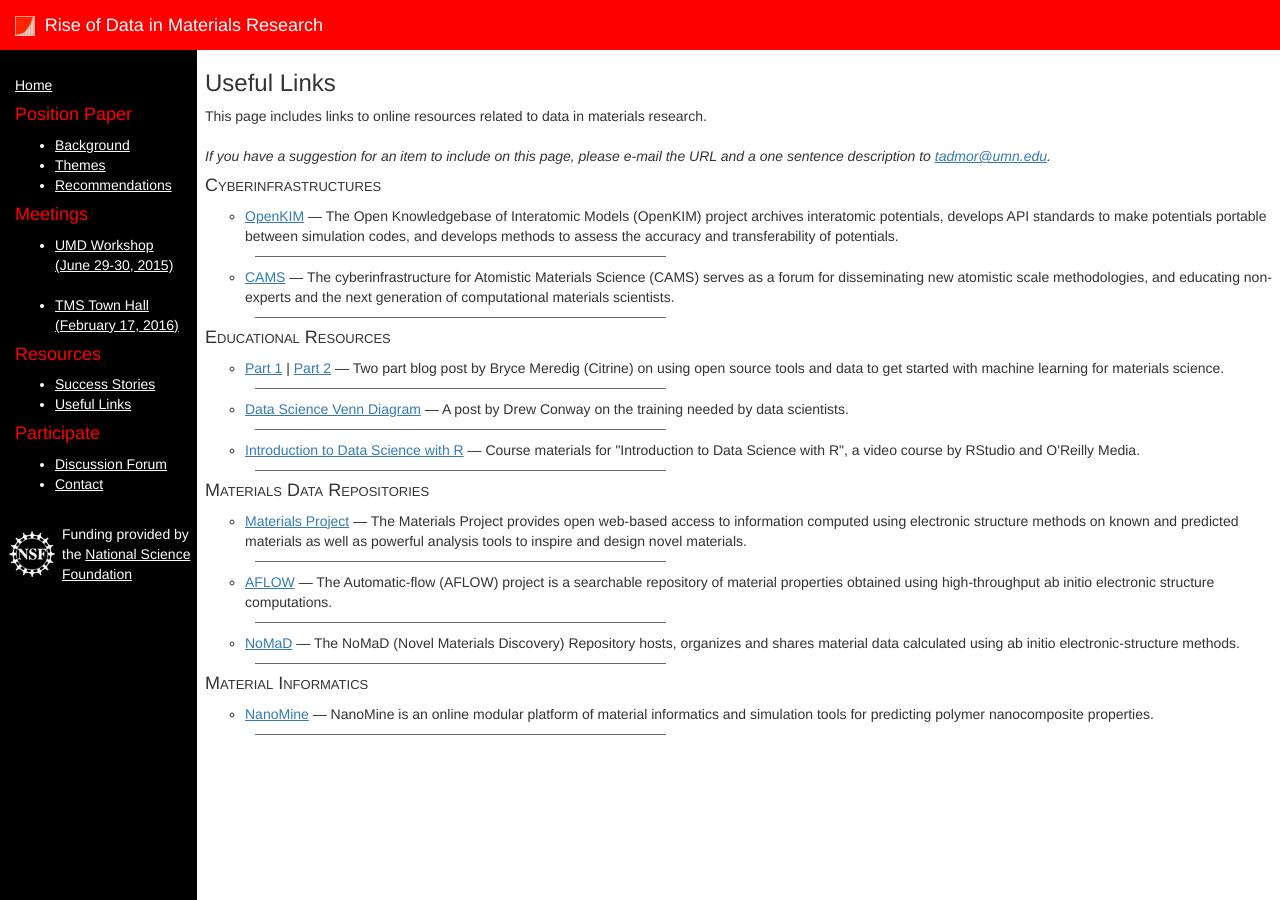
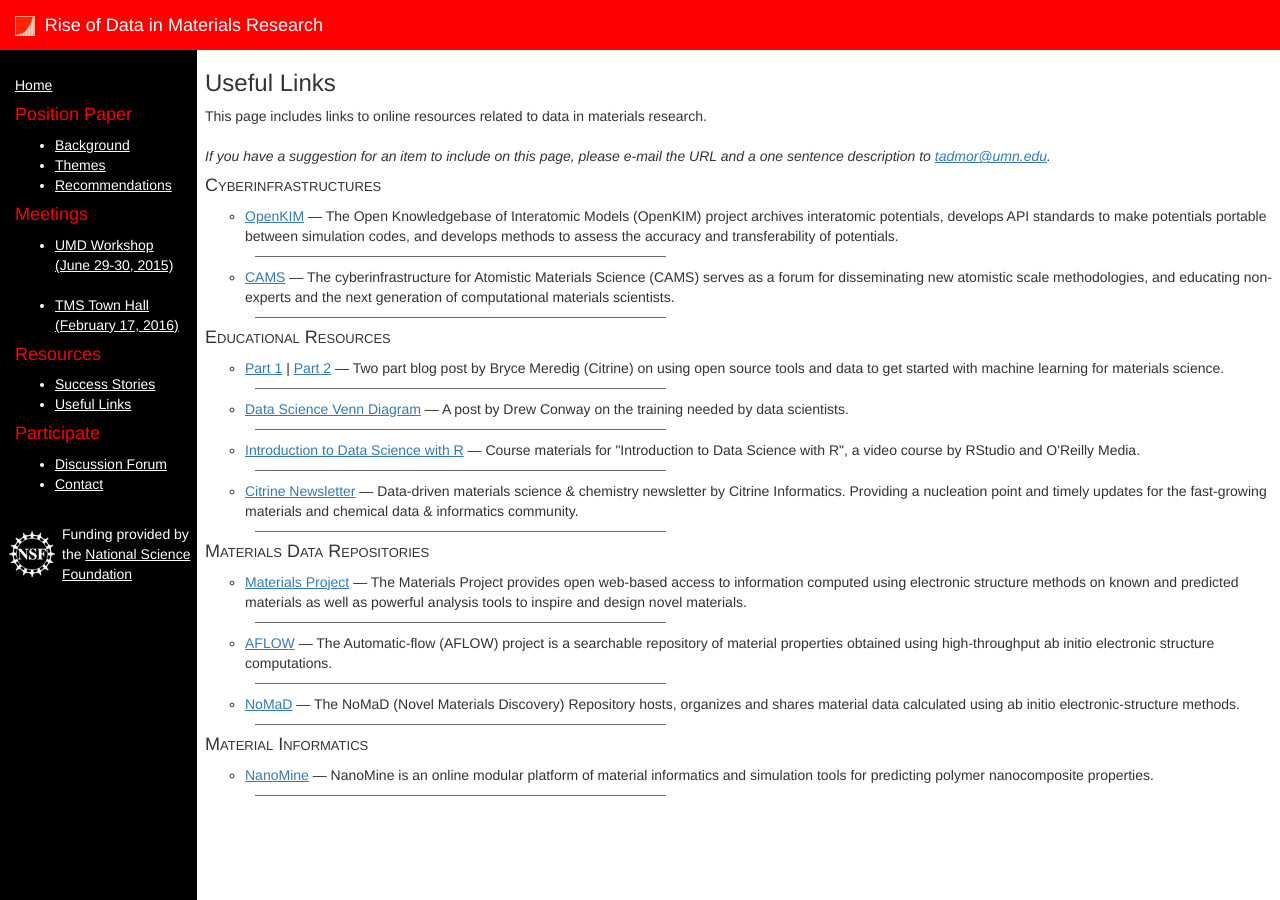
Before and after one commit to riseofdata/riseofdata.github.io, a Jekyll site: the page built from links.html, in a window 1280 px wide. Built offline with Jekyll 4.4.1, drawn with Linux system fonts in a browser that asks for light colours.

Commit message:
Add link to Citrine newsletter

```diff
--- a/links.html
+++ b/links.html
@@ -48,6 +48,10 @@
   Course materials for "Introduction to Data Science with R", a video course by RStudio and O'Reilly Media.
  </li>
 
+ <li><a href="https://www.citrine.io/newsletter" target="_blank">Citrine Newsletter</a> &#8212;
+  Data-driven materials science &amp; chemistry newsletter by Citrine Informatics. Providing a nucleation point and timely updates for the fast-growing materials and chemical data &amp; informatics community.
+ </li>
+
 </ul>
 
 <h4>Materials Data Repositories</h4>
```
